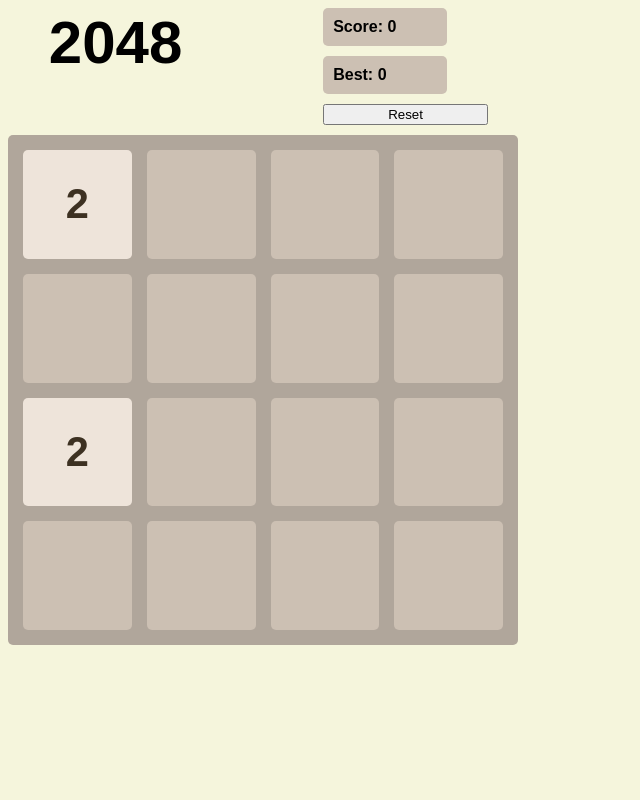
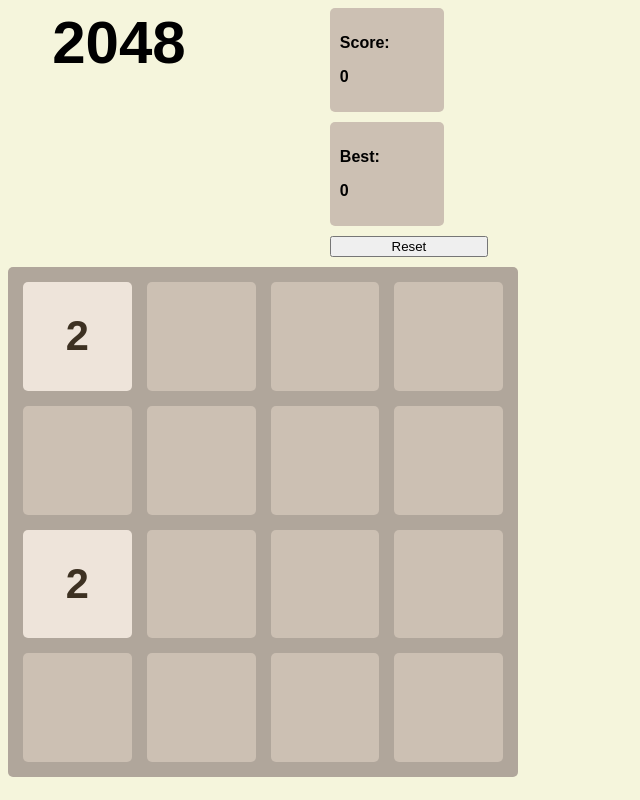
Before and after one commit to Mapha235/2048, a plain HTML site: page index.html in a window 1280 px wide. Shown: the whole page, without its empty margins (0-640 px from the left). Drawn offline with Linux system fonts and the light colour scheme.

Commit message:
Added a high score tracker using the clients local storage.

```diff
--- a/board.js
+++ b/board.js
@@ -1,5 +1,6 @@
 class Board {
     constructor() {
+        this.highscore = 0;
         this.reset();
     }
 
@@ -14,6 +15,10 @@ class Board {
         this.spawnCell();
         this.pushDirection = 0;
         this.score = 0;
+    }
+
+    setHighscore(val){
+        this.highscore = val;
     }
 
     spawnCell() {
--- a/game.js
+++ b/game.js
@@ -17,6 +17,18 @@ function getElementOfCssGrid(x, y) {
 
 let createGame = () => {
     game = new Board();
+
+    // checks the clients local storage for a saved highscore and retrieves it
+    if (typeof (Storage) !== "undefined") {
+        highscore = localStorage.getItem("high-score");
+        if(highscore === null){
+            highscore = 0;
+            localStorage.setItem("high-score", 0);
+        }
+        document.querySelector(".high-score").innerHTML = highscore;
+        game.setHighscore(parseInt(highscore));
+    }
+
 };
 
 let gameLoop = () => {
@@ -77,11 +89,22 @@ let updateCells = () => {
 
 let updateScore = () => {
     let score = document.querySelector(".score");
-    score.innerHTML = "Score: " + game.score;
+    score.innerHTML = game.score;
+
+    if (game.score > game.highscore) {
+        game.setHighscore(game.score);
+        let highscore = document.querySelector(".high-score");
+        highscore.innerHTML = game.highscore;
+    }
 }
 
 createGame();
 gameLoop();
+
+
+window.addEventListener("beforeunload", function (e) {
+    localStorage.setItem("high-score", game.highscore);
+});
 
 document.addEventListener("keydown", eventHandler);
 
@@ -89,7 +112,7 @@ let btn = document.querySelector(".resetBtn");
 btn.addEventListener("click", eventHandler);
 
 function eventHandler(event) {
-    if(event.repeat){
+    if (event.repeat) {
         return;
     }
     else if (event.key == "ArrowDown") {
--- a/index.html
+++ b/index.html
@@ -11,8 +11,14 @@
       <div class="misc-container">
         <div class="title">2048</div>
         <div class="score-container">
-          <div class="score">Score: 0</div>
-          <div class="high-score">Best: 0</div>
+          <div>
+            <p>Score:</p>
+            <p class="score">0</p>
+          </div>
+          <div>
+            <p>Best:</p>
+            <p class="high-score">0</p>
+          </div>
         </div>
         <button class="resetBtn">Reset</button>
       </div>
```
Also changed, not shown: style.css (line endings or trailing spaces).
